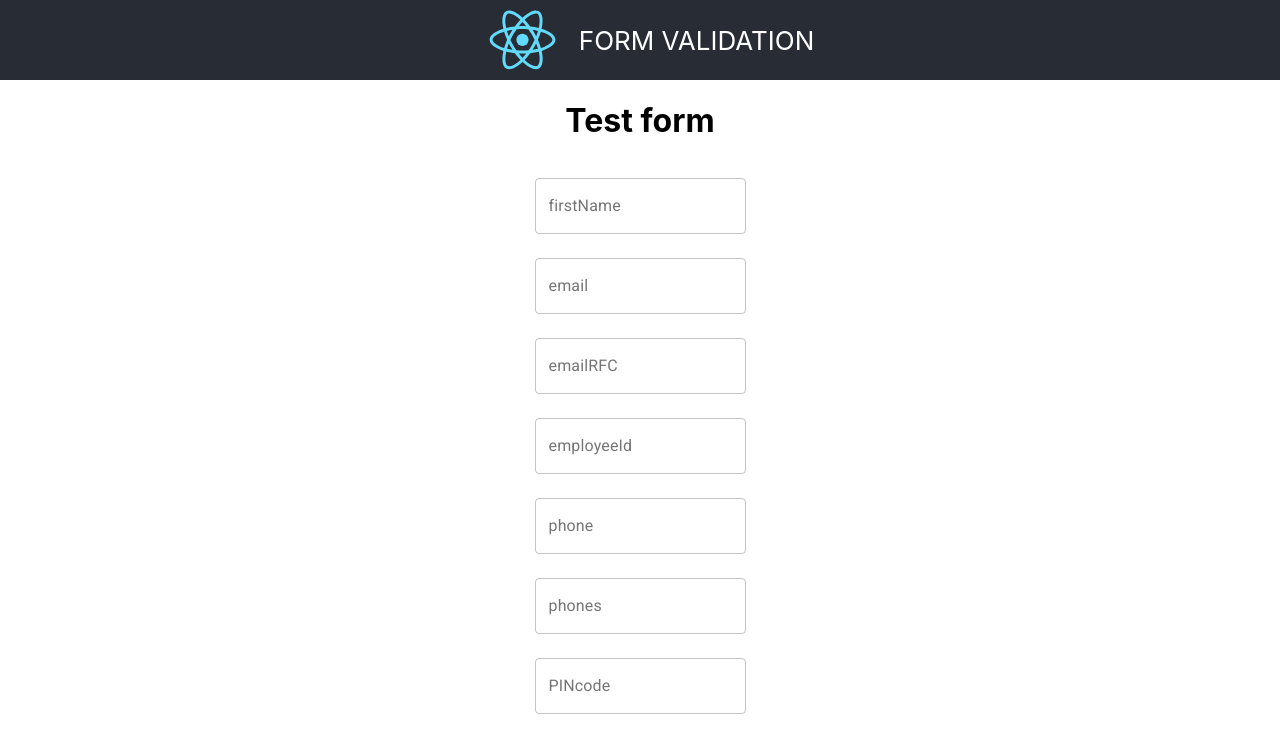
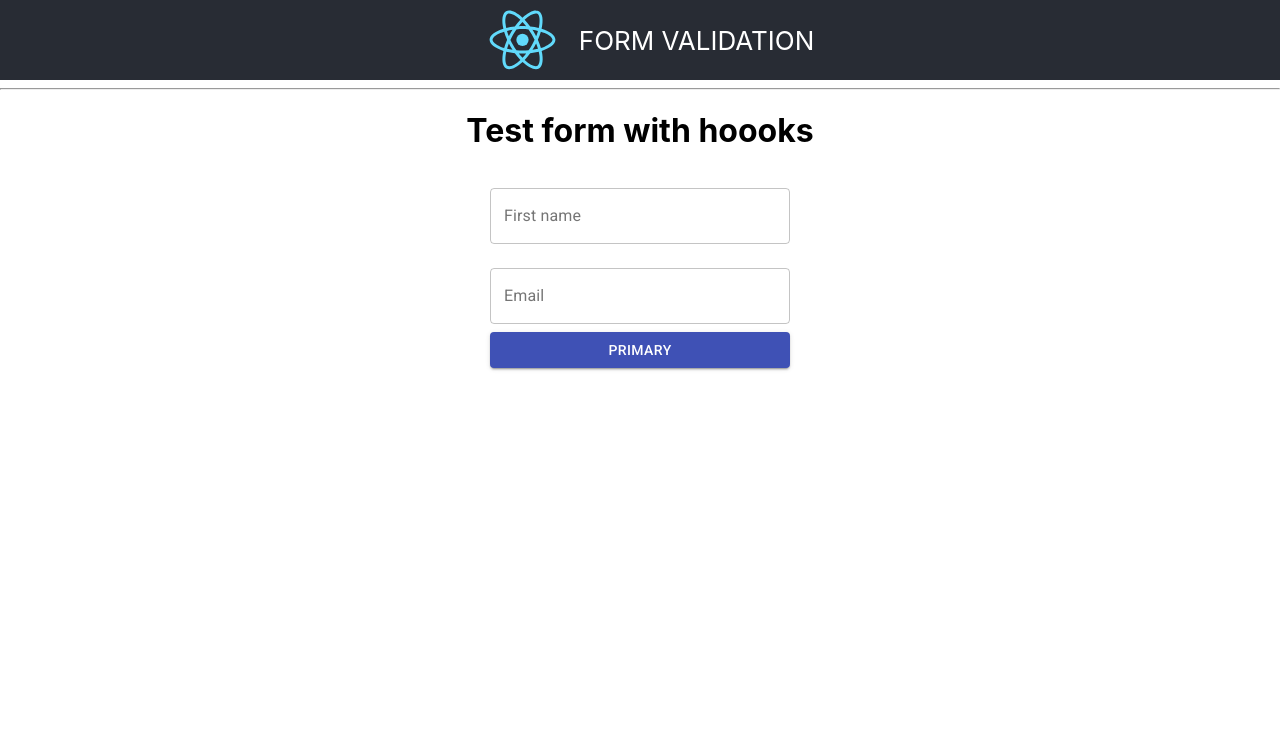
Before and after one commit to artemloiko/artem-test-tasks, a React (Create React App) app in the folder hw-task1/: page / in a window 1280 px wide. Shown: the top 752 px of the page. Built offline with nearby package versions, Linux system fonts and the light colour scheme.

Commit message:
Add simple Formik

```diff
--- a/hw-task1/package.json
+++ b/hw-task1/package.json
@@ -13,7 +13,8 @@
     "react": "^16.8.6",
     "react-dom": "^16.8.6",
     "react-scripts": "3.0.1",
-    "typescript": "3.5.3"
+    "typescript": "3.5.3",
+    "yup": "^0.27.0"
   },
   "scripts": {
     "start": "react-scripts start",
--- a/hw-task1/src/App.tsx
+++ b/hw-task1/src/App.tsx
@@ -3,6 +3,7 @@ import logo from "./logo.svg";
 import "./App.css";
 
 import { MainForm } from "./components/Form2/Form";
+import { MyForm } from "./components/Form/Form";
 
 const App: React.FC = () => {
   return (
@@ -11,7 +12,8 @@ const App: React.FC = () => {
         <img src={logo} className="App-logo" alt="logo" />
         FORM VALIDATION
       </header>
-      <MainForm />
+      <hr />
+      <MyForm />
     </div>
   );
 };
--- a/hw-task1/src/components/Form/Form.tsx
+++ b/hw-task1/src/components/Form/Form.tsx
@@ -1,62 +1,97 @@
 import React, { useState } from "react";
-import { makeStyles, createStyles, Theme } from "@material-ui/core/styles";
+import { useStyles } from "./useStyles";
 import TextField from "@material-ui/core/TextField";
+import Button from "@material-ui/core/Button";
+import { Formik, FormikProps, FormikActions, FormikErrors } from "formik";
 
-const useStyles = makeStyles((theme: Theme) =>
-  createStyles({
-    container: {
-      display: "flex",
-      flexWrap: "wrap"
-    },
-    textField: {
-      marginLeft: theme.spacing(1),
-      marginRight: theme.spacing(1),
-      width: 200
-    },
-    dense: {
-      marginTop: 19
-    },
-    menu: {
-      width: 200
-    }
-  })
-);
+interface FormValues {
+  name: string;
+  email: string;
+}
 
-export function Form() {
+export function MyForm() {
   const classes = useStyles();
-  const [value, setValue] = useState("");
-
-  function handleInputChange(e: React.ChangeEvent<HTMLInputElement>) {
-    setValue(e.target.value);
-  }
-
-  const fields: string[] = [
-    "firstName",
-    "email",
-    "emailRFC",
-    "employeeId",
-    "phone",
-    "phones",
-    "PINcode"
-  ];
+  // const fields: string[] = [
+  //   "firstName",
+  //   "email",
+  //   "emailRFC",
+  //   "employeeId",
+  //   "phone",
+  //   "phones",
+  //   "PINcode"
+  // ];
   return (
     <div>
-      <h1>Test form</h1>
-      <form noValidate autoComplete="off" className={classes.container}>
-        {fields.map(field => (
-          <div className="row">
+      <h1>Test form with hoooks</h1>
+      <Formik
+        initialValues={{ email: "", name: "" }}
+        validate={(values: FormValues) => {
+          let errors: FormikErrors<FormValues> = {};
+          if (!values.email) {
+            errors.email = "Required";
+          } else if (
+            !/^[A-Z0-9._%+-]+@[A-Z0-9.-]+\.[A-Z]{2,}$/i.test(values.email)
+          ) {
+            errors.email = "Invalid email address";
+          }
+          return errors;
+        }}
+        onSubmit={(values: FormValues, actions: FormikActions<FormValues>) => {
+          console.log("submit");
+          setTimeout(() => {
+            alert(JSON.stringify(values, null, 2));
+            actions.setSubmitting(false);
+          }, 400);
+        }}
+      >
+        {({
+          values,
+          errors,
+          touched,
+          handleChange,
+          handleBlur,
+          handleSubmit,
+          isSubmitting
+        }: FormikProps<FormValues>) => (
+          <form
+            onSubmit={handleSubmit}
+            noValidate
+            autoComplete="off"
+            className={classes.container}
+          >
             <TextField
-              label={field}
-              className={classes.textField}
-              value={value}
-              onChange={handleInputChange}
-              name={field}
+              label="First name"
+              name="name"
+              value={values.name}
+              onChange={handleChange}
               margin="normal"
               variant="outlined"
+              className={classes.textField}
             />
-          </div>
-        ))}
-      </form>
+            {errors.name && touched.name && errors.name}
+            <TextField
+              label="Email"
+              name="email"
+              margin="normal"
+              variant="outlined"
+              className={classes.textField}
+              value={values.email}
+              onChange={handleChange}
+              onBlur={handleBlur}
+            />
+            {errors.email && touched.email && errors.email}
+            <Button
+              variant="contained"
+              color="primary"
+              className={classes.button}
+              type="submit"
+              disabled={isSubmitting}
+            >
+              Primary
+            </Button>
+          </form>
+        )}
+      </Formik>
     </div>
   );
 }
--- /dev/null
+++ b/hw-task1/src/components/Form/useStyles.ts
@@ -0,0 +1,21 @@
+import { makeStyles, createStyles, Theme } from "@material-ui/core/styles";
+
+export const useStyles = makeStyles((theme: Theme) =>
+  createStyles({
+    container: {
+      display: "flex",
+      flexWrap: "nowrap",
+      flexDirection: "column",
+      alignItems: "center"
+    },
+    textField: {
+      marginLeft: theme.spacing(1),
+      marginRight: theme.spacing(1),
+      width: 300
+    },
+    button: {
+      margin: theme.spacing(3),
+      width: 300
+    }
+  })
+);
```
Also changed, not shown: 1 other file (tests, documents, lock files or other folders).
